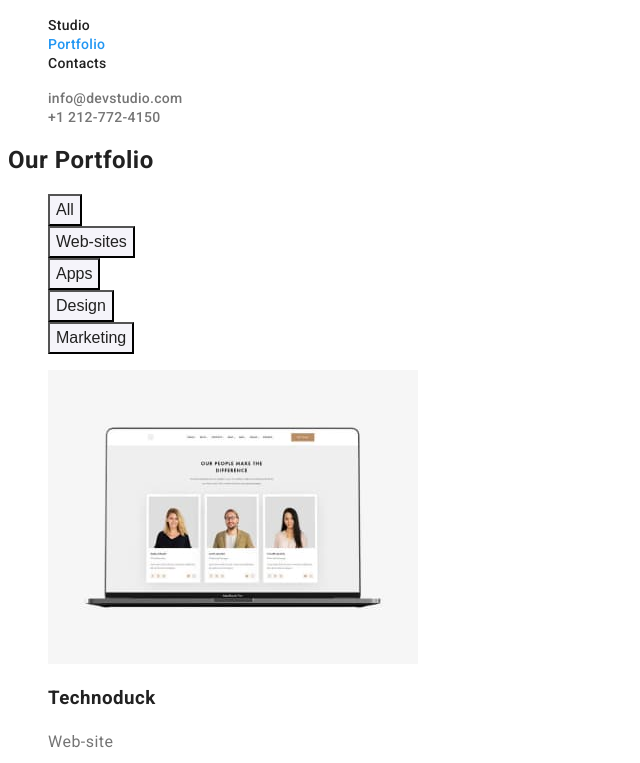
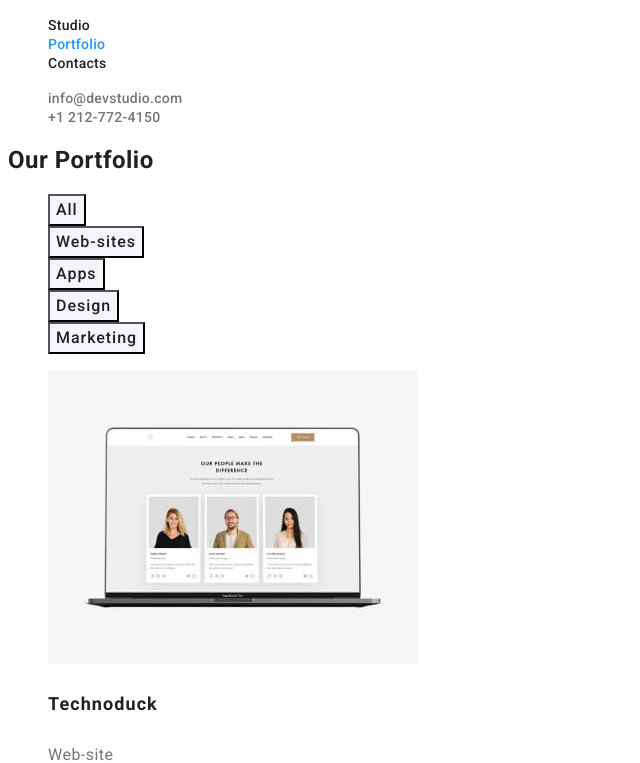
Before and after one commit to ConnollySean/goit-markup-hw-02, a plain HTML site: page portfolio.html in a window 1280 px wide. Shown: the part 40-803 px from the top of the page, without its empty margins (0-640 px from the left). Drawn offline with Linux system fonts and the light colour scheme.

Commit message:
final fix

```diff
--- a/css/style.css
+++ b/css/style.css
@@ -195,11 +195,15 @@ ul {
 /* Our Portfolio */
 
 .portfolio-button {
-    background-color: var(--background-light-color);
+    font-family: 'Roboto';
+    font-weight: 500;
     font-size: 16px;
     line-height: calc(26/16);
+    letter-spacing: 0.06em;
     text-align: center;
+    cursor: pointer;
     color: var(--primary-title-color);
+    background-color: var(--background-light-color);
 }
 
 .portfolio-button:hover,
@@ -208,7 +212,7 @@ ul {
     color: var(--secondary-title-color);
 }
 
-.portfolio-card-title {
+.portolio-card-title {
     font-weight: 700;
     font-size: 18px;
     line-height: calc(36/18);
```
